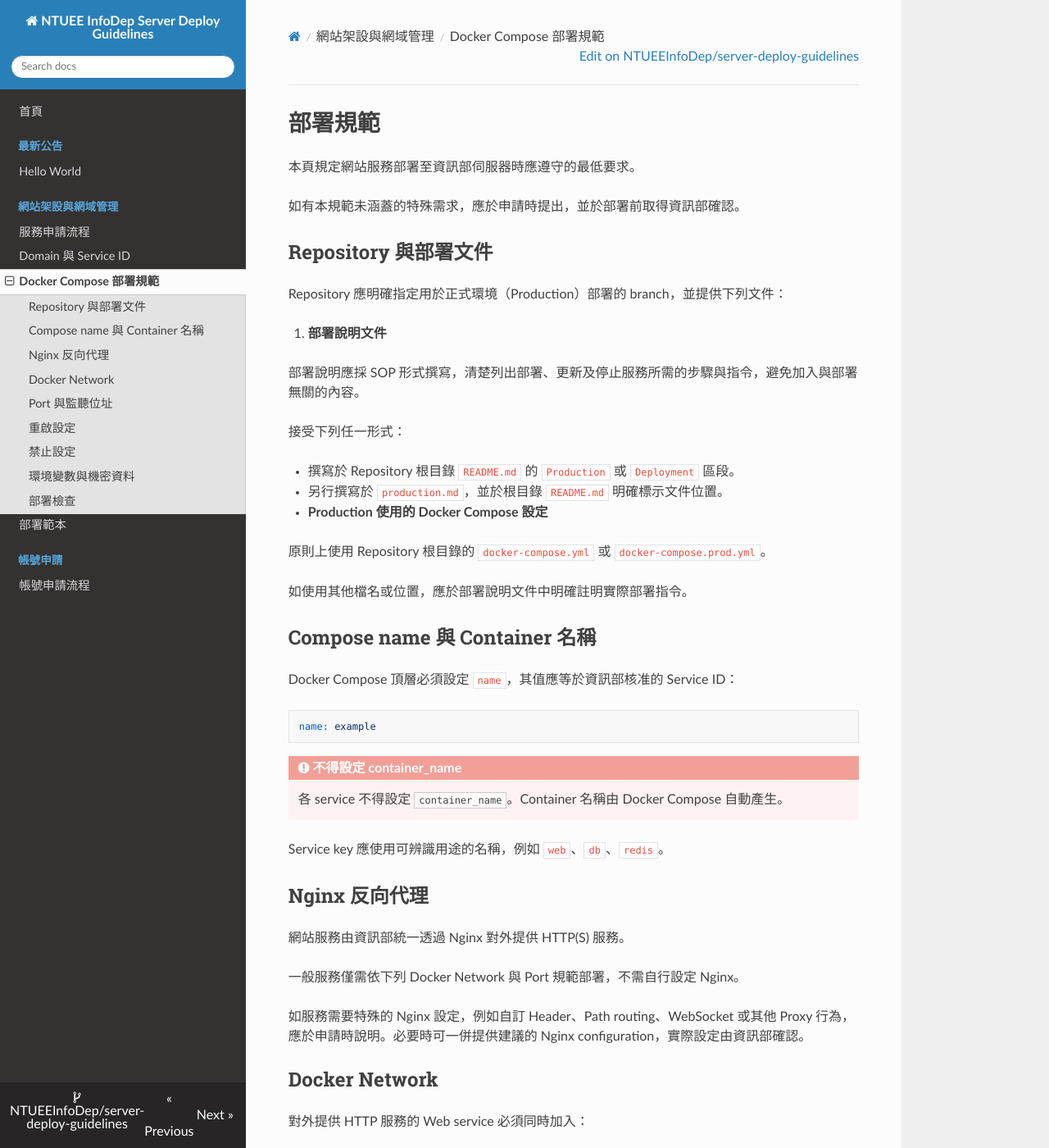
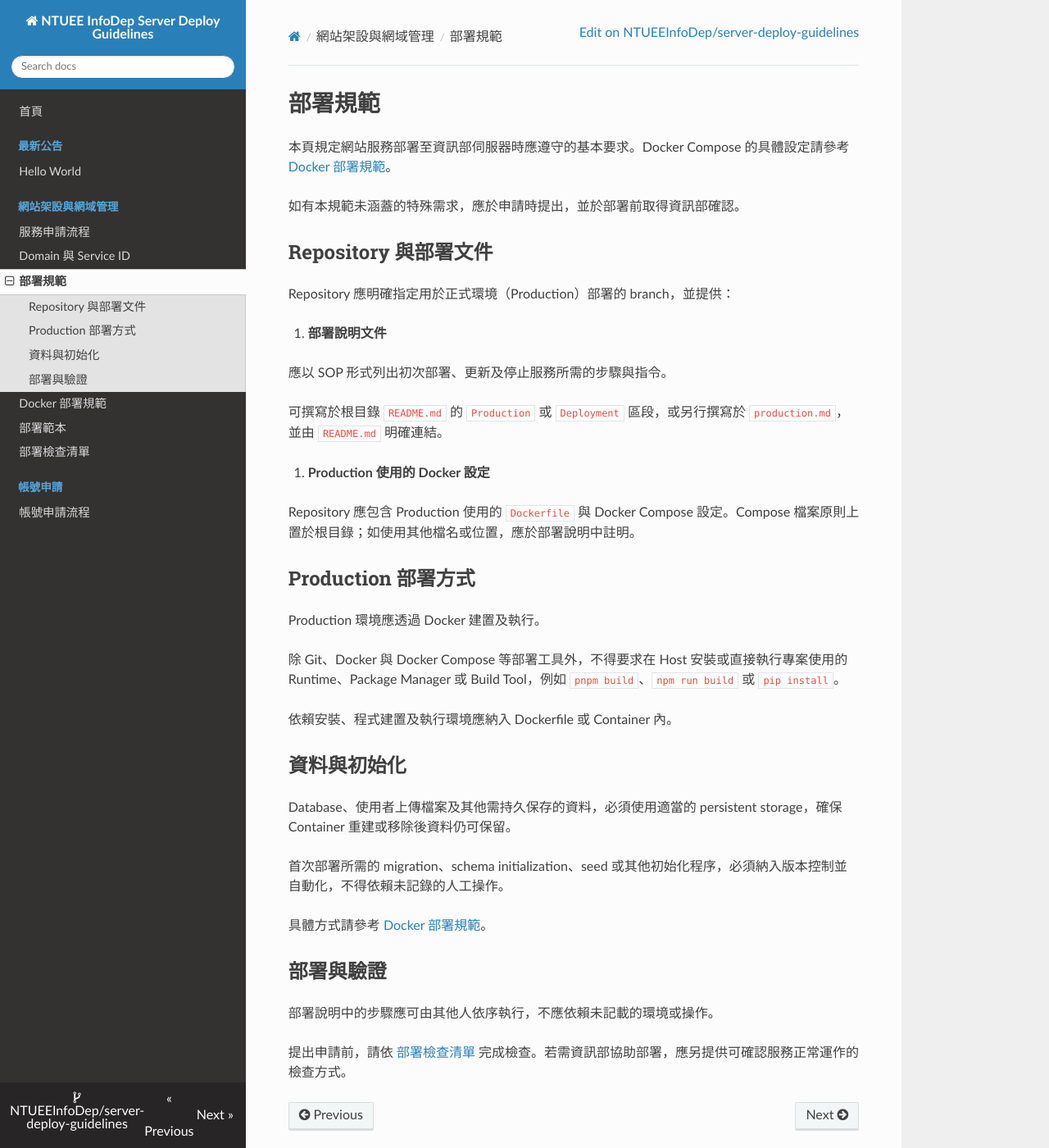
Before and after one commit to NTUEEInfoDep/server-deploy-guidelines, an MkDocs documentation site: the page built from docs/server/deployment.md, in a window 1280 px wide and 1400 px high. Shown: the whole window at 82% size. Built offline with MkDocs 1.6.1, drawn with Linux system fonts in a browser that asks for light colours; nearby versions of some CDN libraries; some of the changed text lies outside the part shown.

Commit message:
Add Docker deployment guidelines and checklist to documentation

````diff
--- a/docs/server/deployment.md
+++ b/docs/server/deployment.md
@@ -1,142 +1,41 @@
 # 部署規範
 
-本頁規定網站服務部署至資訊部伺服器時應遵守的最低要求。
+本頁規定網站服務部署至資訊部伺服器時應遵守的基本要求。Docker Compose 的具體設定請參考 [Docker 部署規範](docker.md)。
 
 如有本規範未涵蓋的特殊需求，應於申請時提出，並於部署前取得資訊部確認。
 
 ## Repository 與部署文件
 
-Repository 應明確指定用於正式環境（Production）部署的 branch，並提供下列文件：
+Repository 應明確指定用於正式環境（Production）部署的 branch，並提供：
 
 1. **部署說明文件**
 
-   部署說明應採 SOP 形式撰寫，清楚列出部署、更新及停止服務所需的步驟與指令，避免加入與部署無關的內容。
+   應以 SOP 形式列出初次部署、更新及停止服務所需的步驟與指令。
 
-   接受下列任一形式：
+   可撰寫於根目錄 `README.md` 的 `Production` 或 `Deployment` 區段，或另行撰寫於 `production.md`，並由 `README.md` 明確連結。
 
-   - 撰寫於 Repository 根目錄 `README.md` 的 `Production` 或 `Deployment` 區段。
-   - 另行撰寫於 `production.md`，並於根目錄 `README.md` 明確標示文件位置。
+2. **Production 使用的 Docker 設定**
 
-2. **Production 使用的 Docker Compose 設定**
+   Repository 應包含 Production 使用的 `Dockerfile` 與 Docker Compose 設定。Compose 檔案原則上置於根目錄；如使用其他檔名或位置，應於部署說明中註明。
 
-   原則上使用 Repository 根目錄的 `docker-compose.yml` 或 `docker-compose.prod.yml`。
+## Production 部署方式
 
-   如使用其他檔名或位置，應於部署說明文件中明確註明實際部署指令。
+Production 環境應透過 Docker 建置及執行。
 
-## Compose name 與 Container 名稱
+除 Git、Docker 與 Docker Compose 等部署工具外，不得要求在 Host 安裝或直接執行專案使用的 Runtime、Package Manager 或 Build Tool，例如 `pnpm build`、`npm run build` 或 `pip install`。
 
-Docker Compose 頂層必須設定 `name`，其值應等於資訊部核准的 Service ID：
+依賴安裝、程式建置及執行環境應納入 Dockerfile 或 Container 內。
 
-```yaml
-name: example
-```
+## 資料與初始化
 
-!!! danger "不得設定 container_name"
+Database、使用者上傳檔案及其他需持久保存的資料，必須使用適當的 persistent storage，確保 Container 重建或移除後資料仍可保留。
 
-    各 service 不得設定 `container_name`。Container 名稱由 Docker Compose 自動產生。
+首次部署所需的 migration、schema initialization、seed 或其他初始化程序，必須納入版本控制並自動化，不得依賴未記錄的人工操作。
 
-Service key 應使用可辨識用途的名稱，例如 `web`、`db`、`redis`。
+具體方式請參考 [Docker 部署規範](docker.md)。
 
-## Nginx 反向代理
+## 部署與驗證
 
-網站服務由資訊部統一透過 Nginx 對外提供 HTTP(S) 服務。
+部署說明中的步驟應可由其他人依序執行，不應依賴未記載的環境或操作。
 
-一般服務僅需依下列 Docker Network 與 Port 規範部署，不需自行設定 Nginx。
-
-如服務需要特殊的 Nginx 設定，例如自訂 Header、Path routing、WebSocket 或其他 Proxy 行為，應於申請時說明。必要時可一併提供建議的 Nginx configuration，實際設定由資訊部確認。
-
-## Docker Network
-
-對外提供 HTTP 服務的 Web service 必須同時加入：
-
-- 專案內部 network。
-- 既有的 external `nginx` network。
-
-Database、Redis 等內部 service 不得加入 `nginx` network。
-
-Web service 必須在 `nginx` network 上設定與 Service ID 相同的 alias：
-
-```yaml
-services:
-  web:
-    networks:
-      default:
-      nginx:
-        aliases:
-          - example
-
-networks:
-  nginx:
-    external: true
-```
-
-## Port 與監聽位址
-
-Web service 應使用 `expose` 標示 Container 內提供服務的 Port：
-
-```yaml
-expose:
-  - "3000"
-```
-
-並符合下列要求：
-
-- 原則上不得使用 `ports` 將服務 Port 映射至 Host。
-- Web server 必須監聽 `0.0.0.0:<port>`，不得僅監聽 `127.0.0.1`。
-- 如確有 Host Port mapping 需求，應於申請時說明並取得核准。
-
-## 重啟設定
-
-需要持續運作的 service 應設定：
-
-```yaml
-restart: unless-stopped
-```
-
-服務超過核准使用期限後，資訊部不再保證其持續運作或於停止後重新啟動。詳情請參考 [使用期限](application.md#expiry)。
-
-## 禁止設定
-
-除非事先取得資訊部核准，不得使用：
-
-```yaml
-privileged: true
-network_mode: host
-```
-
-亦不得掛載 Docker socket：
-
-```text
-/var/run/docker.sock
-```
-
-如需其他 Host 權限、Host filesystem 或特殊網路設定，應於部署前提出說明。
-
-## 環境變數與機密資料
-
-- Repository 可提供 `.env.example`，列出必要變數及非機密範例值。
-- 不得將密碼、API Token、私鑰或其他機密資料提交至 Repository。
-- Production 使用的 `.env` 應只保留於伺服器，並加入 `.gitignore`。
-- 部署說明文件應說明必要環境變數及其用途，不得記載正式機密值。
-
-## 部署檢查
-
-部署前先執行：
-
-```bash
-docker compose config
-```
-
-確認無誤後依部署說明進行部署。部署完成後至少確認：
-
-```bash
-docker compose ps
-```
-
-並確認：
-
-- Compose project 名稱與核准的 Service ID 相同。
-- Compose 設定未使用 `container_name`。
-- Web service 已加入 `nginx` network 並設定正確 alias。
-- 未設定未經核准的 Host Port mapping。
-- Web service 可透過指定 alias 與 Port 存取。
+提出申請前，請依 [部署檢查清單](checklist.md) 完成檢查。若需資訊部協助部署，應另提供可確認服務正常運作的檢查方式。
--- a/mkdocs.yml
+++ b/mkdocs.yml
@@ -15,8 +15,10 @@ nav:
   - 網站架設與網域管理:
       - 服務申請流程: server/application.md
       - Domain 與 Service ID: server/naming.md
-      - Docker Compose 部署規範: server/deployment.md
+      - 部署規範: server/deployment.md
+      - Docker 部署規範: server/docker.md
       - 部署範本: server/templates.md
+      - 部署檢查清單: server/checklist.md
   - 帳號申請:
       - 帳號申請流程: account/index.md
 
````
Also changed, not shown: docs/index.md (+2 -0 lines), docs/server/application.md (+11 -17 lines), docs/server/checklist.md (added, +36 -0 lines), docs/server/docker.md (added, +149 -0 lines), docs/server/naming.md (+11 -11 lines), docs/server/templates.md (+7 -11 lines).
